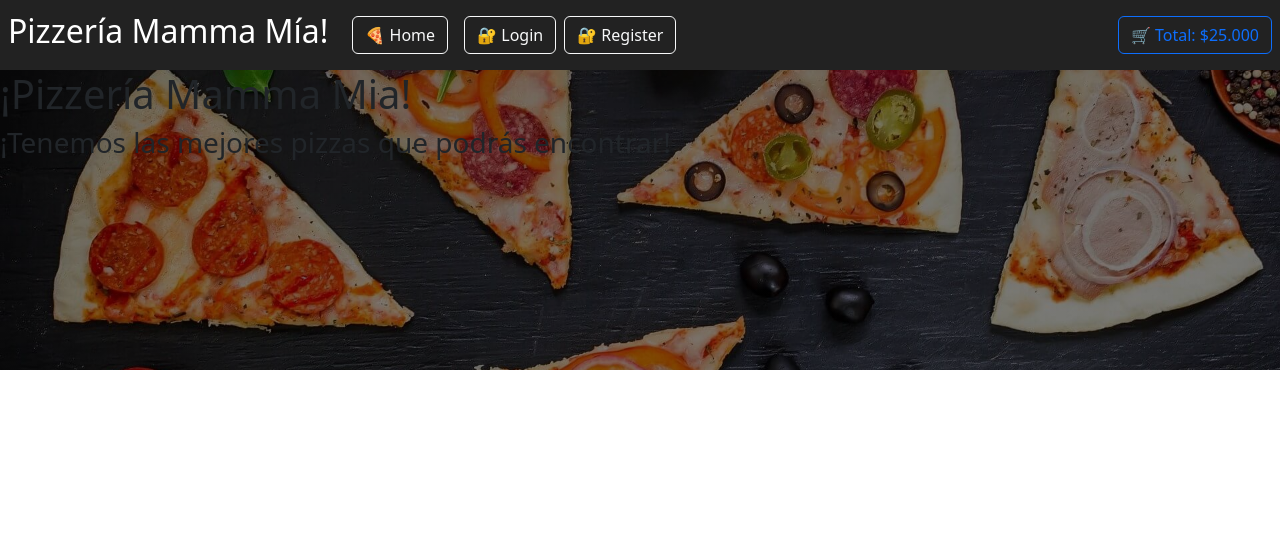
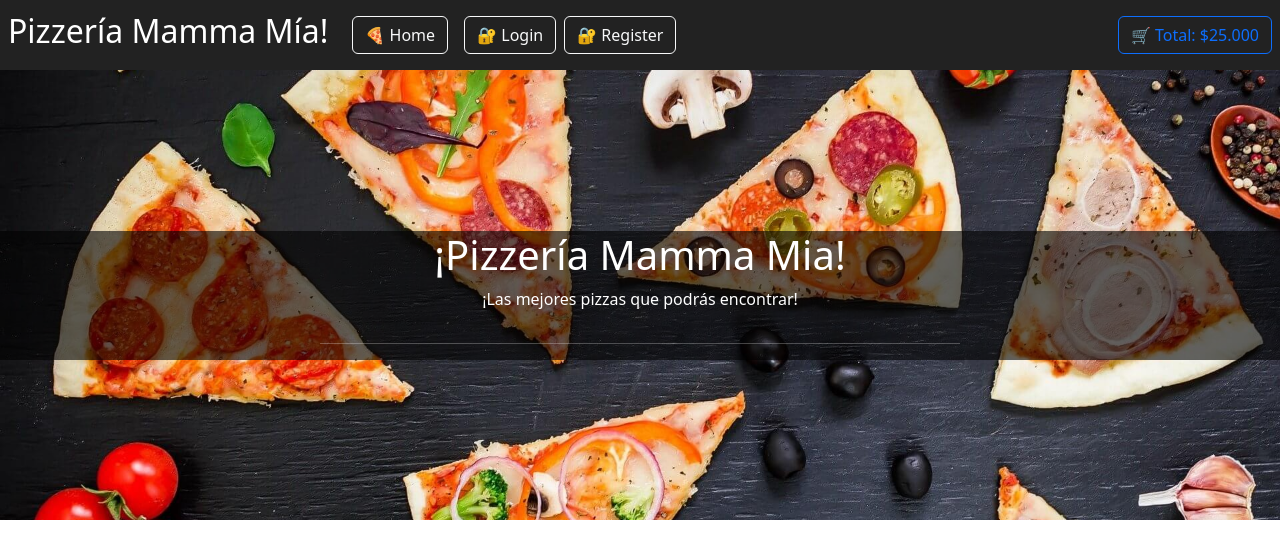
Before and after one commit to jiuraque/pizzeria-mamma-mia, a React (Vite) app: page / in a window 1280 px wide. Shown: the top 558 px of the page. Built offline with nearby package versions, Linux system fonts and the light colour scheme.

Commit message:
construccion del header

```diff
--- /dev/null
+++ b/src/components/header/Header.css
@@ -0,0 +1,8 @@
+.header-container {
+    background-size: cover;
+    background-position: center;
+    min-height: 450px;
+    position: relative;
+    width: 100%;
+    filter: 50%;
+  }
--- a/src/components/header/Header.jsx
+++ b/src/components/header/Header.jsx
@@ -1,23 +1,19 @@
-import React from "react";
-import headerImg from "../../assets/imgs/Header.jpg"
+import './Header.css';
+import headerImg from '../../assets/imgs/Header.jpg';
 
-function Header() {
+const Header = () => {
   return (
-    <>
-      <header
-        style={{
-          height: "300px",
-          backgroundImage: `linear-gradient(rgba(0, 0, 0, 0.527),rgba(0, 0, 0, 0.5)), url(${headerImg})`,
-          backgroundSize: "cover",
-          backgroundPosition: "center",
-        }}
-      >
-        <h1>¡Pizzería Mamma Mia!</h1>
-        <h3>¡Tenemos las mejores pizzas que podrás encontrar!</h3>
-        <br />
-      </header>
-    </>
+    <header
+      className="header-container d-flex flex-column justify-content-center align-items-center text-center"
+      style={{ backgroundImage: `url(${headerImg})` }}
+    >
+      <div className="w-100 h-100 d-flex flex-column justify-content-center align-items-center" style={{ backgroundColor: 'rgba(0, 0, 0, 0.6)' }}>
+        <h1 className="text-white">¡Pizzería Mamma Mia!</h1>
+        <p className="text-white">¡Las mejores pizzas que podrás encontrar!</p>
+        <hr className="w-50 border-white" />
+      </div>
+    </header>
   );
-}
+};
 
 export default Header;
```
